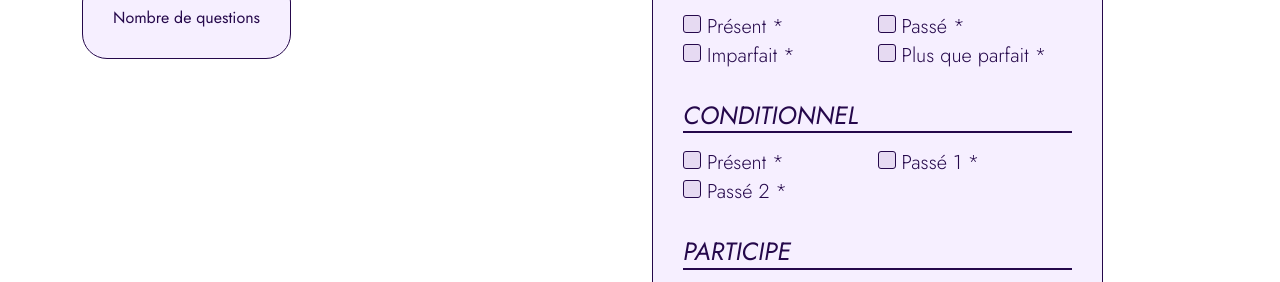
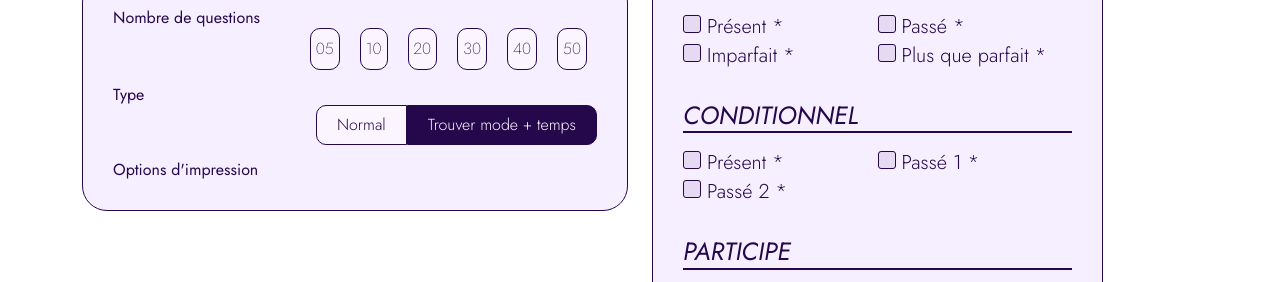
Before and after one commit to anaischassot/tatitotu, a website built with Parcel: page src/index.html in a window 1280 px wide. Shown: the part 670-952 px from the top of the page. Built offline with nearby package versions, Linux system fonts and the light colour scheme.

Commit message:
card-options html/css

```diff
--- a/src/index.html
+++ b/src/index.html
@@ -170,7 +170,21 @@
           </div>
           <h2>les options</h2>
           <div class="card card-options">
-            <p>Nombre de questions</p>
+            <h4>Nombre de questions</h4>
+            <div class="choice-number">
+              <div class="number">05</div>
+              <div class="number">10</div>
+              <div class="number">20</div>
+              <div class="number">30</div>
+              <div class="number">40</div>
+              <div class="number">50</div>
+            </div>
+            <h4>Type</h4>
+            <div class="type-button">
+              <div class="normal-button">Normal</div>
+              <div class="special-button">Trouver mode + temps</div>
+            </div>
+            <h4>Options d'impression</h4>
           </div>
         </div>
         <div class="col-5">
--- a/src/scss/_base.scss
+++ b/src/scss/_base.scss
@@ -75,3 +75,7 @@ h3 {
   font-style: italic;
   margin: 30px 0 15px 0;
 }
+
+h4 {
+  font-weight: 400;
+}
--- a/src/scss/main.scss
+++ b/src/scss/main.scss
@@ -7,3 +7,4 @@
 @import "modules/save-button";
 @import "modules/card-verb";
 @import "modules/card-times";
+@import "modules/card-options";
--- /dev/null
+++ b/src/scss/modules/_card-options.scss
@@ -0,0 +1,52 @@
+.card-options {
+  width: 100%;
+}
+
+.choice-number {
+  display: flex;
+  flex-direction: row;
+  justify-content: end;
+  margin-bottom: 15px;
+}
+
+.number {
+  background: #faf5ff;
+  border-radius: 10px;
+  border: 0.8px solid #25084b;
+  padding: 10px 5px;
+  font-weight: 200;
+  margin-inline: 10px;
+}
+
+.normal-button {
+  background: #faf5ff;
+  border: 1px solid #25084b;
+  border-radius: 10px 0px 0px 10px;
+  padding: 7px 20px;
+  font-size: 16px;
+  font-weight: 300;
+  display: inline-flex;
+  height: 40px;
+  white-space: nowrap;
+  align-items: center;
+}
+
+.special-button {
+  border: 1px solid #25084b;
+  background: #25084b;
+  color: #faf5ff;
+  border-radius: 0px 10px 10px 0px;
+  padding: 7px 20px;
+  font-size: 16px;
+  font-weight: 300;
+  display: inline-flex;
+  height: 40px;
+  white-space: nowrap;
+  align-items: center;
+}
+
+.type-button {
+  display: flex;
+  justify-content: end;
+  margin-bottom: 15px;
+}
```
